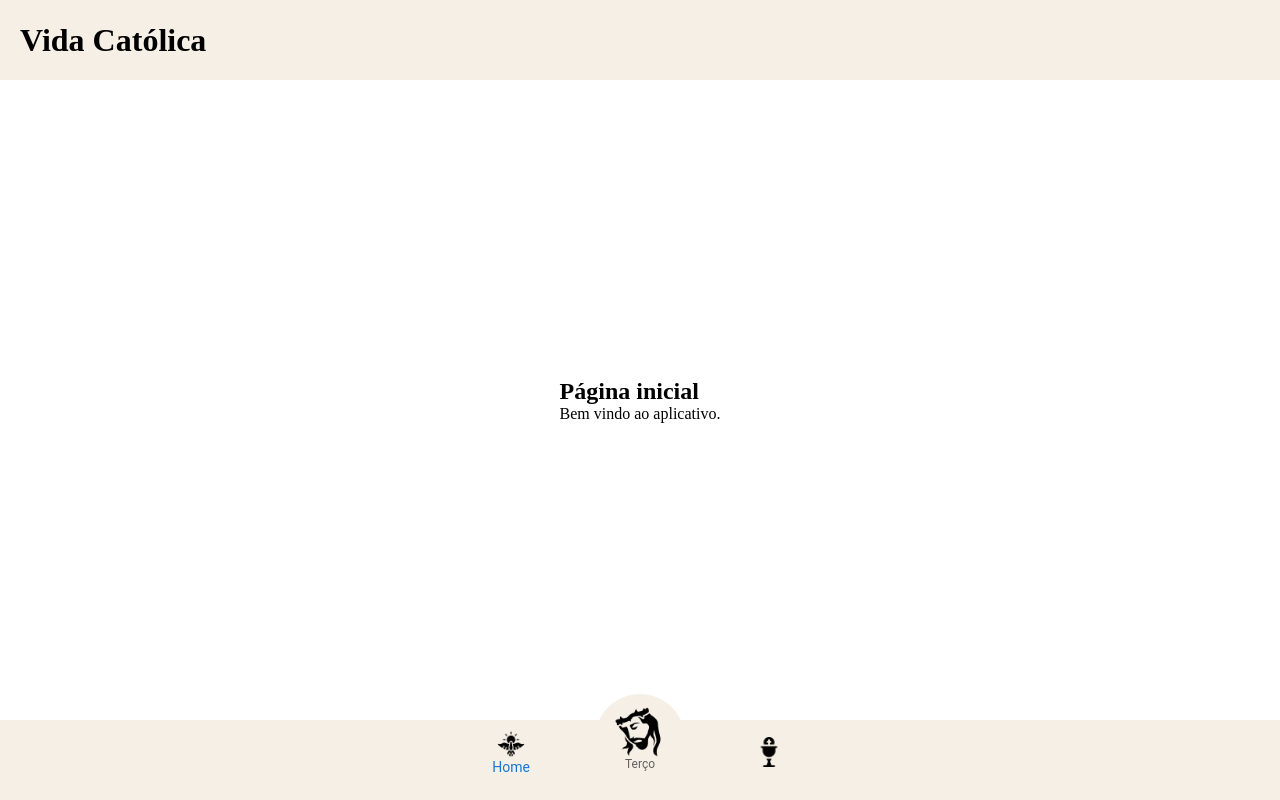
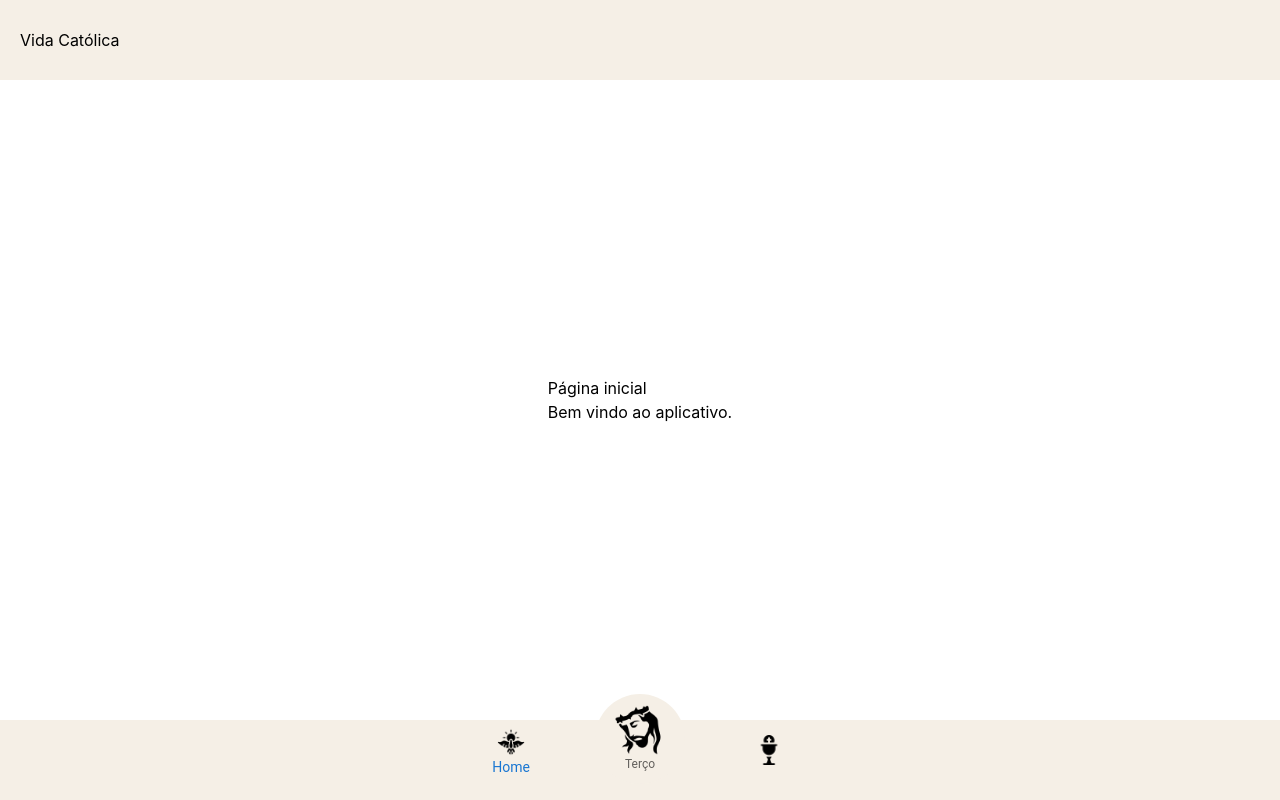
Before and after one commit to Mulleriano/vida-catolica, a React (Vite) app: page / in a window 1280 px wide. Built offline with nearby package versions, Linux system fonts and the light colour scheme.

Commit message:
Adiciona Tailwind CSS

```diff
--- a/package.json
+++ b/package.json
@@ -14,9 +14,11 @@
     "@emotion/styled": "^11.14.1",
     "@mui/icons-material": "^7.3.9",
     "@mui/material": "^7.3.9",
+    "@tailwindcss/vite": "^4.2.2",
     "react": "^19.2.4",
     "react-dom": "^19.2.4",
     "react-router-dom": "^7.13.2",
+    "tailwindcss": "^4.2.2",
     "zustand": "^5.0.12"
   },
   "devDependencies": {
--- a/src/App.css
+++ b/src/App.css
@@ -1,3 +1,5 @@
+@import "tailwindcss";
+
 *, body {
     margin: 0;
     padding: 0;
--- a/vite.config.ts
+++ b/vite.config.ts
@@ -1,11 +1,13 @@
 import { defineConfig } from 'vite'
 import react, { reactCompilerPreset } from '@vitejs/plugin-react'
+import tailwindcss from "@tailwindcss/vite";
 import babel from '@rolldown/plugin-babel'
 
 // https://vite.dev/config/
 export default defineConfig({
   plugins: [
     react(),
-    babel({ presets: [reactCompilerPreset()] })
+    tailwindcss(),
+    babel({ presets: [reactCompilerPreset()] }),
   ],
-})
+});
```
Also changed, not shown: 1 other file (tests, documents, lock files or other folders).
